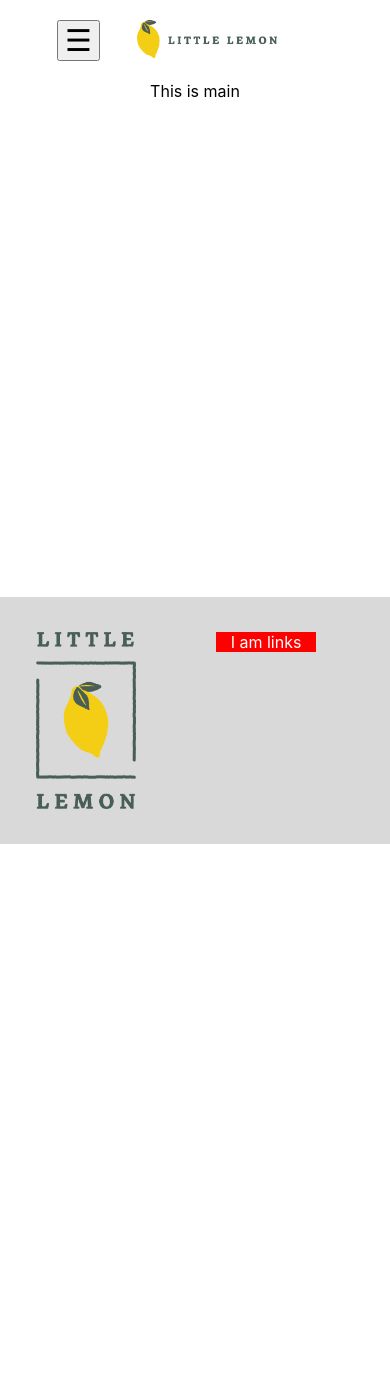
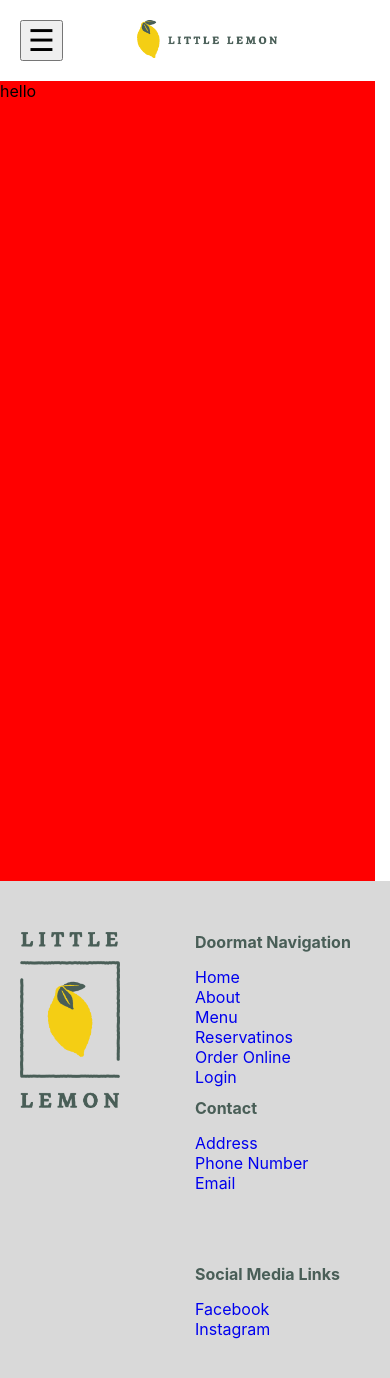
Before and after one commit to RickyShie/meta_front_end_capstone_project_1, a React (Create React App) app: page / in a window 390 px wide. Before the commit the page ends 844 px from the top, so only its background shows below. Built offline with nearby package versions, Linux system fonts and the light colour scheme.

Commit message:
Adjust Footer.js component's layout for tablet devices

```diff
--- a/src/App.css
+++ b/src/App.css
@@ -37,16 +37,9 @@
   }
 }
 
-/* #root {
-  display: grid;
-  grid-template-rows: 2fr 5fr 2fr auto;
-} */
-.App{
+
+.app-container {
   display: flex;
   flex-direction: column;
-  height: 100%;
+  min-height: 100vh;
 }
-
-.Main {
-  flex-grow: 1;
-}
--- a/src/App.js
+++ b/src/App.js
@@ -5,7 +5,7 @@ import Footer from './components/Footer';
 
 function App() {
   return (
-      <div className="App">
+      <div className="app-container">
         <Header>
         </Header>
         <Main className="Main"></Main>
--- a/src/components/Footer.css
+++ b/src/components/Footer.css
@@ -1,19 +1,7 @@
-.footer {
-    position: fixed; /* Fix position */
-    left: 0;         /* Align to the left side of the viewport */
-    bottom: 0;       /* Align to the bottom of the viewport */
-    width: 100%;     /* Full width */
-    background-color: #282c34; /* Change this to your preferred color */
-    color: white;    /* Change this to your preferred color */
-    text-align: center;
-    padding: 1rem;   /* You can adjust padding according to your preference */
-}
-
 .footer-grid {
     background-color: #D9D9D9;
     display: grid;
     grid-template-columns: 1fr 1fr;
-    gap: 10px;
     place-items: start;
 }
 
@@ -23,43 +11,63 @@
     max-width: 400px; */
     height: auto;
     margin-left: 5vw;
-    margin-top: 5vw;
+    margin-top: 13vw;
     margin-bottom: 5vw;
 }
 
-.links {
-    width: 100px;
-    background-color: red;
-    margin-top: 5vw;
+.section-links {
+    display: flex;
+    flex-direction: column;
+    justify-content: center;
 }
 
 .doormat-navigation {
     width: 20vw; /* or 20% or any other relative unit you prefer */
-    padding-top: 20vw; /* should be equal to width for a square */
-    position: relative;
-    background-color: red;
-
-    margin-top: 17px;
+     /* should be equal to width for a square */
 }
 
 .contact {
     width: 20vw; /* or 20% or any other relative unit you prefer */
-    padding-top: 20vw; /* should be equal to width for a square */
-    position: relative;
-    background-color: yellow;
+     /* should be equal to width for a square */
     grid-column-start: 2;
     grid-row-start: 2;
 }
 
 .social-media-links {
     width: 20vw; /* or 20% or any other relative unit you prefer */
-    padding-top: 20vw; /* should be equal to width for a square */
+     /* should be equal to width for a square */
     position: relative;
     background-color: green;
-
-    margin-top: 20px;
 }
 
 .doormat-links {
     list-style-type: none;
 }
+
+@media (min-width: 768px) {
+
+    .footer-logo{
+        margin-top: 54px;
+        margin-left: 100px;
+    }
+    .section-links{
+        display: grid;
+        grid-template-columns: 1fr 1fr 1fr;
+        gap: 50px;
+
+        margin-right: 100px;
+    }
+
+    .doormat-navigation{
+        grid-column-start: 1;
+    }
+
+    .contact{
+        grid-column-start: 2;
+    }
+
+    .social-media-links{
+        grid-column-start: 3;
+    }
+
+}
--- a/src/components/Footer.js
+++ b/src/components/Footer.js
@@ -1,12 +1,35 @@
 import React from "react";
 import "./Footer.css"
+import LinksList from "./LinksList";
+
+const doormat_links = [
+    {text: "Home", href: "/"},
+    {text: "About", href: "/about"},
+    {text: "Menu", href: "/menu"},
+    {text: "Reservatinos", href: "/reservations"},
+    {text: "Order Online", href: "/order_online"},
+    {text: "Login", href: "/login"}
+]
+
+const contact_links = [
+    {text: "Address", href: "/address"},
+    {text: "Phone Number", href: "/phone_number"},
+    {text: "Email", href: "/email"}
+]
+
+const social_media_links = [
+    {text: "Facebook", href: "#facebook"},
+    {text: "Instagram", href: "#Instagram"}
+]
 
 function Footer(){
     return (
-        <footer className="footer footer-grid">
+        <footer className="footer-grid">
             <img className="footer-logo" src="/images/footer-logo.png"></img>
-            <section className="links">
-                I am links
+            <section className="section-links">
+                <LinksList title="Doormat Navigation" links={doormat_links}></LinksList>
+                <LinksList title="Contact" links={contact_links}></LinksList>
+                <LinksList title="Social Media Links" links={social_media_links}></LinksList>
             </section>
         </footer>
     )
--- a/src/components/Hamburger.css
+++ b/src/components/Hamburger.css
@@ -13,7 +13,7 @@
     top: 0;
     left: -250px; /* Hide menu off-screen */
     width: 190px;
-    height: 50%;
+    height: 30%;
     background-color: #495E57;
     overflow-y: auto;
     transition: left 0.3s ease;
@@ -22,9 +22,9 @@
   }
 
   .menu a {
-    padding: 10px 15px;
+    padding: 5px 15px;
     text-decoration: none;
-    font-size: 25px;
+    font-size:18px;
     color: white;
     display: block;
     transition: 0.3s;
--- /dev/null
+++ b/src/components/LinksList.css
@@ -0,0 +1,21 @@
+.linkslist{
+    display: grid;
+    grid-template-rows: 50px 50px;
+    gap: 6px;
+    place-items: start;
+    margin: 30px 0px;
+}
+
+.link-title{
+    color: #495E57;
+    text-align: left;
+}
+
+.links {
+    display: grid;
+    place-items: start;
+}
+
+.links a{
+    text-decoration: none;
+}
--- /dev/null
+++ b/src/components/LinksList.js
@@ -0,0 +1,17 @@
+import React from "react";
+import "./LinksList.css"
+
+function LinksList({title, links}){
+    return (
+        <div className="linkslist">
+            <h4 className="link-title">{title}</h4>
+            <div className="links">
+                {links.map((link, index) => (
+                    <a key={index} href={link.href}>{link.text}</a>
+                ))}
+            </div>
+        </div>
+    )
+}
+
+export default LinksList;
--- a/src/components/Main.css
+++ b/src/components/Main.css
@@ -1,3 +1,5 @@
-/* .main-content{
-    flex: 1;
-} */
+.dummy_place_holder {
+    width: 375px;
+    height: 800px;
+    background-color: red;
+}
--- a/src/components/Main.js
+++ b/src/components/Main.js
@@ -4,7 +4,9 @@ import "./Main.css"
 function Main(){
     return (
         <main className="main-content">
-            This is main
+        <div className="dummy_place_holder">
+            hello
+        </div>
         </main>
     )
 }
```
